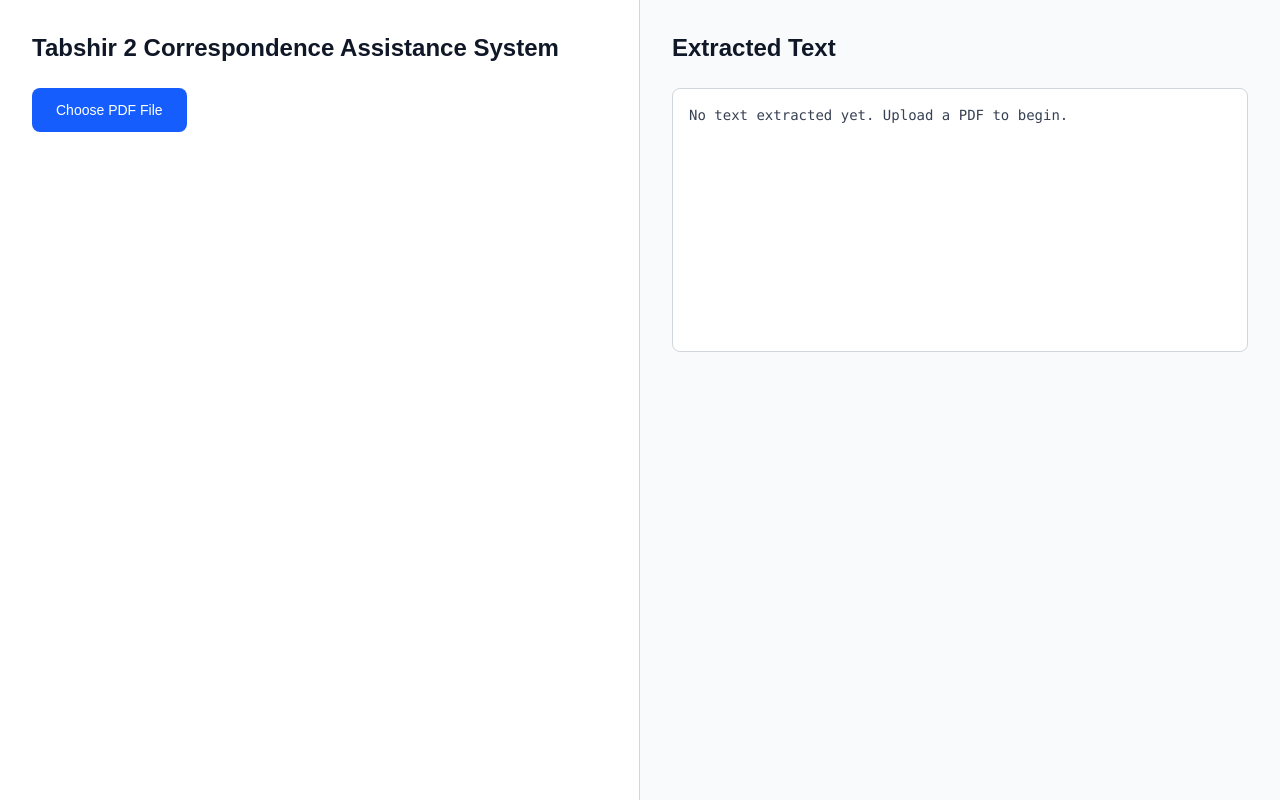
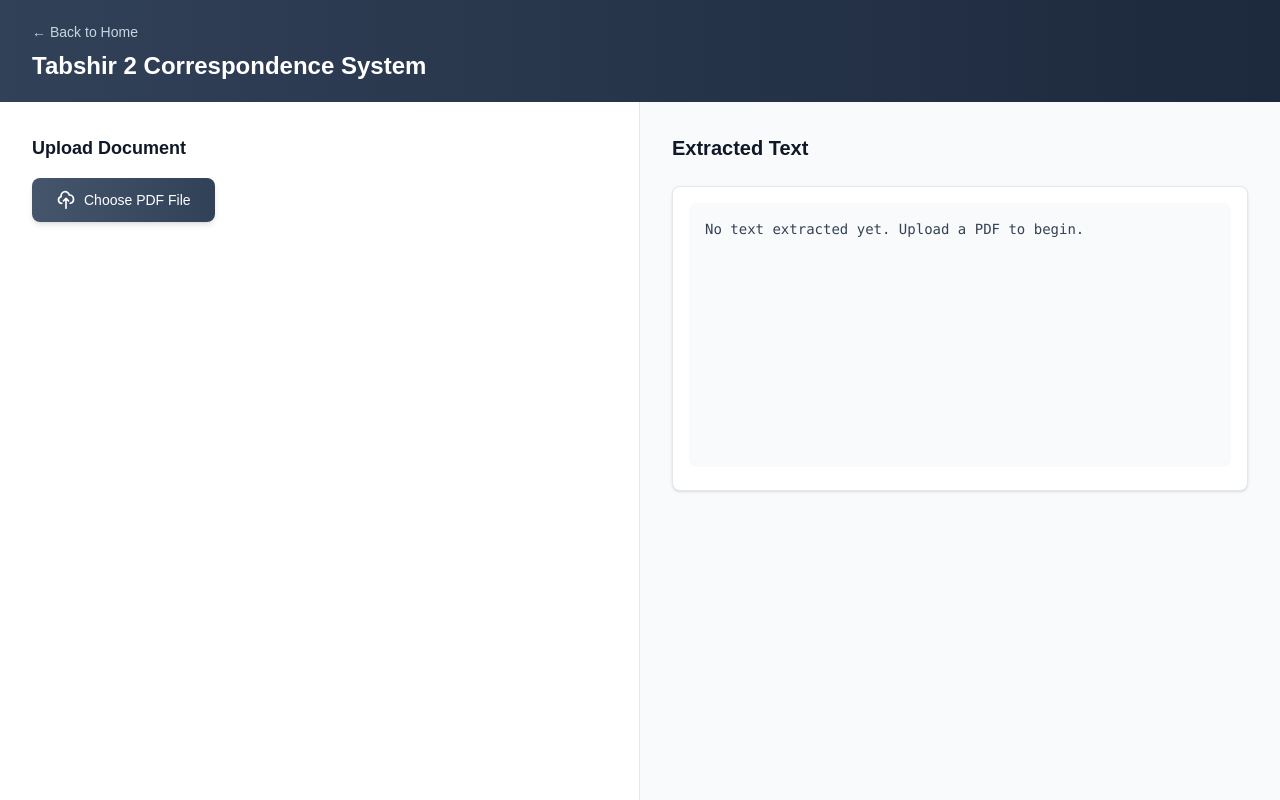
Before and after one commit to ham17ahm/tabshir-pdf-ocr-ai-app, a Next.js app: page /tabshir2 in a window 1280 px wide. Built offline with nearby package versions, Linux system fonts and the light colour scheme.

Commit message:
Style of app improvement

```diff
--- a/app/components/pdf/ExtractedTextDisplay.jsx
+++ b/app/components/pdf/ExtractedTextDisplay.jsx
@@ -4,21 +4,23 @@ import DynamicForm from "@/app/components/forms/DynamicForm";
 
 export default function ExtractedTextDisplay({ deptConfig, extractedTexts }) {
   return (
-    <div className="w-1/2 p-8 bg-gray-50 overflow-y-auto">
-      <h1 className="text-2xl font-semibold text-gray-900 mb-6">
+    <div className="w-1/2 p-8 bg-slate-50 overflow-y-auto">
+      <h2 className="text-xl font-semibold text-gray-900 mb-6">
         Extracted Text
-      </h1>
+      </h2>
+      <div className="bg-white rounded-lg border border-gray-200 shadow-sm p-4 mb-6">
         <textarea
           readOnly
           value={
             extractedTexts.length === 0
               ? "No text extracted yet. Upload a PDF to begin."
               : extractedTexts
-                .map((text, index) => `*****Page ${index + 1}*****\n${text}`)
+                  .map((text, index) => `━━━ Page ${index + 1} ━━━\n${text}`)
                   .join("\n\n")
           }
-        className="w-full h-[33vh] p-4 text-sm font-mono bg-white border border-gray-300 rounded-lg resize-none text-gray-700"
+          className="w-full h-[33vh] p-4 text-sm font-mono bg-slate-50 border-0 rounded-lg resize-none text-gray-700 focus:outline-none"
         />
+      </div>
 
       <DynamicForm deptConfig={deptConfig} extractedTexts={extractedTexts} />
     </div>
--- a/app/components/pdf/PdfImagePreview.jsx
+++ b/app/components/pdf/PdfImagePreview.jsx
@@ -4,17 +4,27 @@ export default function PdfImagePreview({ images }) {
   if (images.length === 0) return null;
 
   return (
-    <div className="mt-5">
-      {images.map((img, index) => (
-        <div key={index} className="mb-5">
-          <h3 className="text-lg font-semibold mb-2">Page {index + 1}</h3>
-          <img
-            src={img}
-            alt={`Page ${index + 1}`}
-            className="max-w-full border border-gray-300 rounded"
-          />
-        </div>
-      ))}
+    <div className="mt-6">
+      <h3 className="text-lg font-semibold text-gray-900 mb-4">
+        Document Preview
+      </h3>
+      <div className="space-y-6">
+        {images.map((img, index) => (
+          <div
+            key={index}
+            className="bg-white rounded-lg border border-gray-200 shadow-sm overflow-hidden"
+          >
+            <div className="bg-slate-100 px-4 py-2 border-b border-gray-200">
+              <h4 className="text-sm font-medium text-gray-700">
+                Page {index + 1}
+              </h4>
+            </div>
+            <div className="p-4">
+              <img src={img} alt={`Page ${index + 1}`} className="w-full" />
+            </div>
+          </div>
+        ))}
+      </div>
     </div>
   );
 }
--- a/app/components/pdf/PdfUploader.jsx
+++ b/app/components/pdf/PdfUploader.jsx
@@ -4,17 +4,30 @@ export default function PdfUploader({ onFileSelect, loading }) {
   return (
     <label
       className={`
-        inline-block px-6 py-3 rounded-lg
+        inline-flex items-center gap-2 px-6 py-3 rounded-lg
         font-medium text-sm text-white
-        transition-colors duration-200
+        transition-all duration-200
         ${
           loading
             ? "bg-gray-400 cursor-not-allowed"
-            : "bg-blue-600 hover:bg-blue-700 cursor-pointer"
+            : "bg-gradient-to-r from-slate-600 to-slate-700 hover:from-slate-700 hover:to-slate-800 cursor-pointer shadow-md hover:shadow-lg"
         }
       `}
     >
-      Choose PDF File
+      <svg
+        className="w-5 h-5"
+        fill="none"
+        stroke="currentColor"
+        viewBox="0 0 24 24"
+      >
+        <path
+          strokeLinecap="round"
+          strokeLinejoin="round"
+          strokeWidth={2}
+          d="M7 16a4 4 0 01-.88-7.903A5 5 0 1115.9 6L16 6a5 5 0 011 9.9M15 13l-3-3m0 0l-3 3m3-3v12"
+        />
+      </svg>
+      {loading ? "Processing..." : "Choose PDF File"}
       <input
         type="file"
         accept="application/pdf"
--- a/app/tabshir1/page.js
+++ b/app/tabshir1/page.js
@@ -5,6 +5,7 @@ import PdfUploader from "@/app/components/pdf/PdfUploader";
 import PdfImagePreview from "@/app/components/pdf/PdfImagePreview";
 import ExtractedTextDisplay from "@/app/components/pdf/ExtractedTextDisplay";
 import { tabshir1Config } from "@/app/config/departments/tabshir1";
+import Link from "next/link";
 
 export default function Tabshir1() {
   const { images, extractedTexts, loadingPdf, loadingOcr, error, processPdf } =
@@ -16,25 +17,48 @@ export default function Tabshir1() {
   };
 
   return (
-    <div className="flex h-screen">
+    <div className="flex flex-col h-screen bg-slate-50">
+      {/* Header */}
+      <header className="bg-gradient-to-r from-slate-700 to-slate-800 px-8 py-5 shadow-md">
+        <div className="flex items-center justify-between">
+          <div>
+            <Link
+              href="/"
+              className="text-sm text-slate-300 hover:text-white mb-2 inline-flex items-center gap-1 transition-colors"
+            >
+              <span>←</span>
+              <span>Back to Home</span>
+            </Link>
+            <h1 className="text-2xl font-semibold text-white">
+              Tabshir 1 Correspondence System
+            </h1>
+          </div>
+        </div>
+      </header>
+
+      {/* Main Content */}
+      <div className="flex flex-1 overflow-hidden">
         {/* Left Column */}
-      <div className="w-1/2 p-8 border-r border-gray-300 overflow-y-auto bg-white">
-        <h1 className="text-2xl font-semibold text-gray-900 mb-6">
-          Tabshir 1 Correspondence Assistance System
-        </h1>
-
-        {/* Buttons Row */}
-        <div className="flex gap-3 mb-6">
+        <div className="w-1/2 p-8 border-r border-gray-200 overflow-y-auto bg-white">
+          <div className="mb-6">
+            <h2 className="text-lg font-semibold text-gray-900 mb-4">
+              Upload Document
+            </h2>
             <PdfUploader onFileSelect={handleFileChange} loading={loadingPdf} />
           </div>
 
           {(loadingPdf || loadingOcr) && (
-          <p className="text-gray-500 text-sm mb-3">
-            Processing PDF and extracting text...
-          </p>
+            <div className="flex items-center gap-3 text-gray-600 text-sm mb-4 bg-blue-50 p-3 rounded-lg">
+              <div className="animate-spin h-4 w-4 border-2 border-blue-600 border-t-transparent rounded-full"></div>
+              <span>Processing PDF and extracting text...</span>
+            </div>
           )}
 
-        {error && <p className="text-red-500 text-sm mb-3">Error: {error}</p>}
+          {error && (
+            <div className="bg-red-50 border border-red-200 text-red-600 text-sm p-3 rounded-lg mb-4">
+              Error: {error}
+            </div>
+          )}
 
           <PdfImagePreview images={images} />
         </div>
@@ -45,5 +69,6 @@ export default function Tabshir1() {
           extractedTexts={extractedTexts}
         />
       </div>
+    </div>
   );
 }
--- a/app/tabshir2/page.js
+++ b/app/tabshir2/page.js
@@ -5,6 +5,7 @@ import PdfUploader from "@/app/components/pdf/PdfUploader";
 import PdfImagePreview from "@/app/components/pdf/PdfImagePreview";
 import ExtractedTextDisplay from "@/app/components/pdf/ExtractedTextDisplay";
 import { tabshir2Config } from "@/app/config/departments/tabshir2";
+import Link from "next/link";
 
 export default function Tabshir2Page() {
   const { images, extractedTexts, loadingPdf, loadingOcr, error, processPdf } =
@@ -16,25 +17,48 @@ export default function Tabshir2Page() {
   };
 
   return (
-    <div className="flex h-screen">
+    <div className="flex flex-col h-screen bg-slate-50">
+      {/* Header */}
+      <header className="bg-gradient-to-r from-slate-700 to-slate-800 px-8 py-5 shadow-md">
+        <div className="flex items-center justify-between">
+          <div>
+            <Link
+              href="/"
+              className="text-sm text-slate-300 hover:text-white mb-2 inline-flex items-center gap-1 transition-colors"
+            >
+              <span>←</span>
+              <span>Back to Home</span>
+            </Link>
+            <h1 className="text-2xl font-semibold text-white">
+              Tabshir 2 Correspondence System
+            </h1>
+          </div>
+        </div>
+      </header>
+
+      {/* Main Content */}
+      <div className="flex flex-1 overflow-hidden">
         {/* Left Column */}
-      <div className="w-1/2 p-8 border-r border-gray-300 overflow-y-auto bg-white">
-        <h1 className="text-2xl font-semibold text-gray-900 mb-6">
-          Tabshir 2 Correspondence Assistance System
-        </h1>
-
-        {/* Buttons Row */}
-        <div className="flex gap-3 mb-6">
+        <div className="w-1/2 p-8 border-r border-gray-200 overflow-y-auto bg-white">
+          <div className="mb-6">
+            <h2 className="text-lg font-semibold text-gray-900 mb-4">
+              Upload Document
+            </h2>
             <PdfUploader onFileSelect={handleFileChange} loading={loadingPdf} />
           </div>
 
           {(loadingPdf || loadingOcr) && (
-          <p className="text-gray-500 text-sm mb-3">
-            Processing PDF and extracting text...
-          </p>
+            <div className="flex items-center gap-3 text-gray-600 text-sm mb-4 bg-blue-50 p-3 rounded-lg">
+              <div className="animate-spin h-4 w-4 border-2 border-blue-600 border-t-transparent rounded-full"></div>
+              <span>Processing PDF and extracting text...</span>
+            </div>
           )}
 
-        {error && <p className="text-red-500 text-sm mb-3">Error: {error}</p>}
+          {error && (
+            <div className="bg-red-50 border border-red-200 text-red-600 text-sm p-3 rounded-lg mb-4">
+              Error: {error}
+            </div>
+          )}
 
           <PdfImagePreview images={images} />
         </div>
@@ -45,5 +69,6 @@ export default function Tabshir2Page() {
           extractedTexts={extractedTexts}
         />
       </div>
+    </div>
   );
 }
```
Also changed, not shown: app/components/forms/DynamicForm.jsx (+63 -30 lines). Lines whose indentation alone changed are shown as unchanged.
